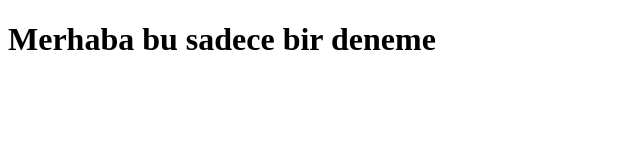
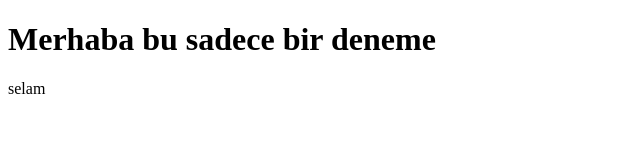
Before and after one commit to elcinkaya/GrideaBitirmeProjesi, a website: page views/dashboard.html in a window 1280 px wide. Shown: the full height of the page, 0-640 px from the left. Drawn offline with Linux system fonts and the light colour scheme.

Commit message:
ikinci deneme

```diff
--- a/views/dashboard.html
+++ b/views/dashboard.html
@@ -7,5 +7,8 @@
 </head>
 <body>
     <h1>Merhaba bu sadece bir deneme</h1>
+    <p>selam
+
+    </p>
 </body>
 </html>
```
